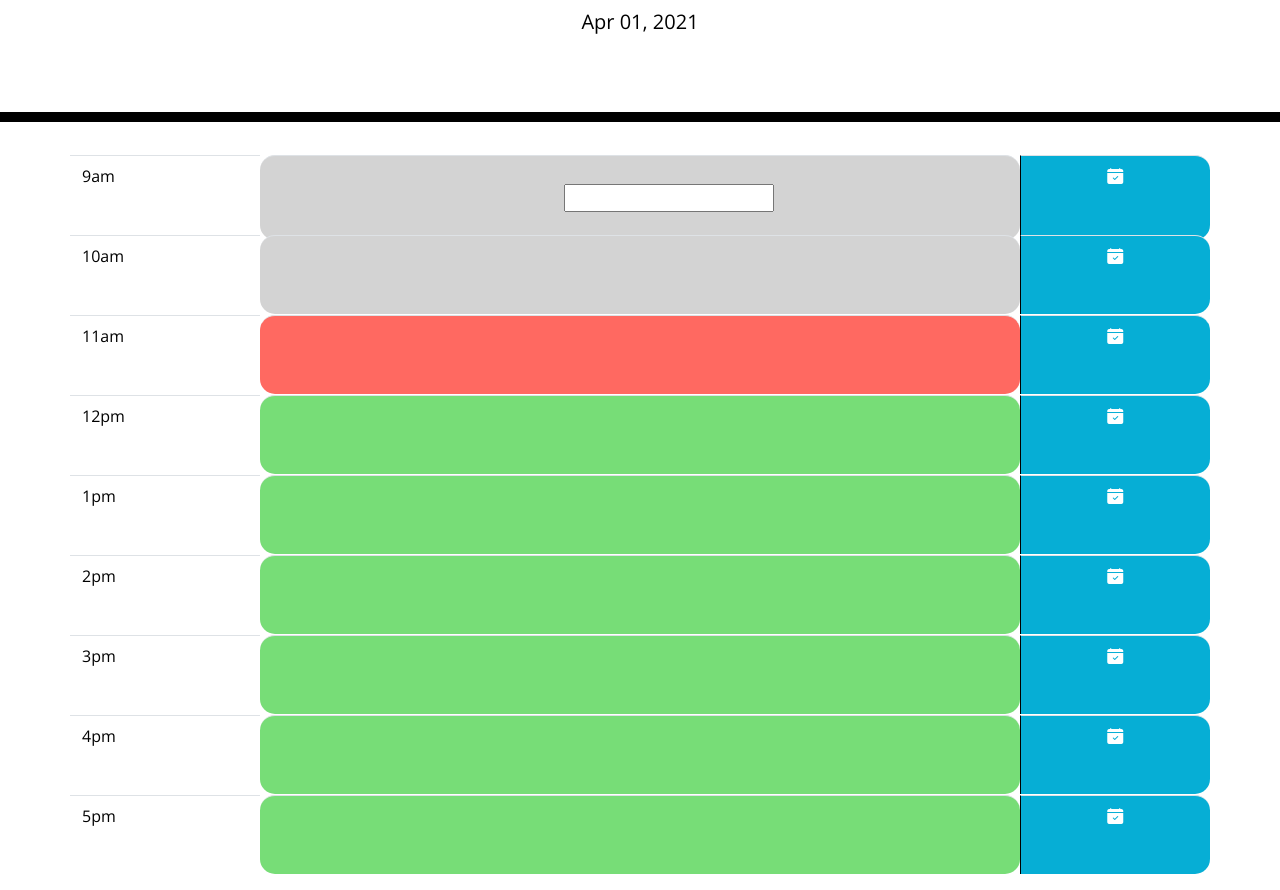
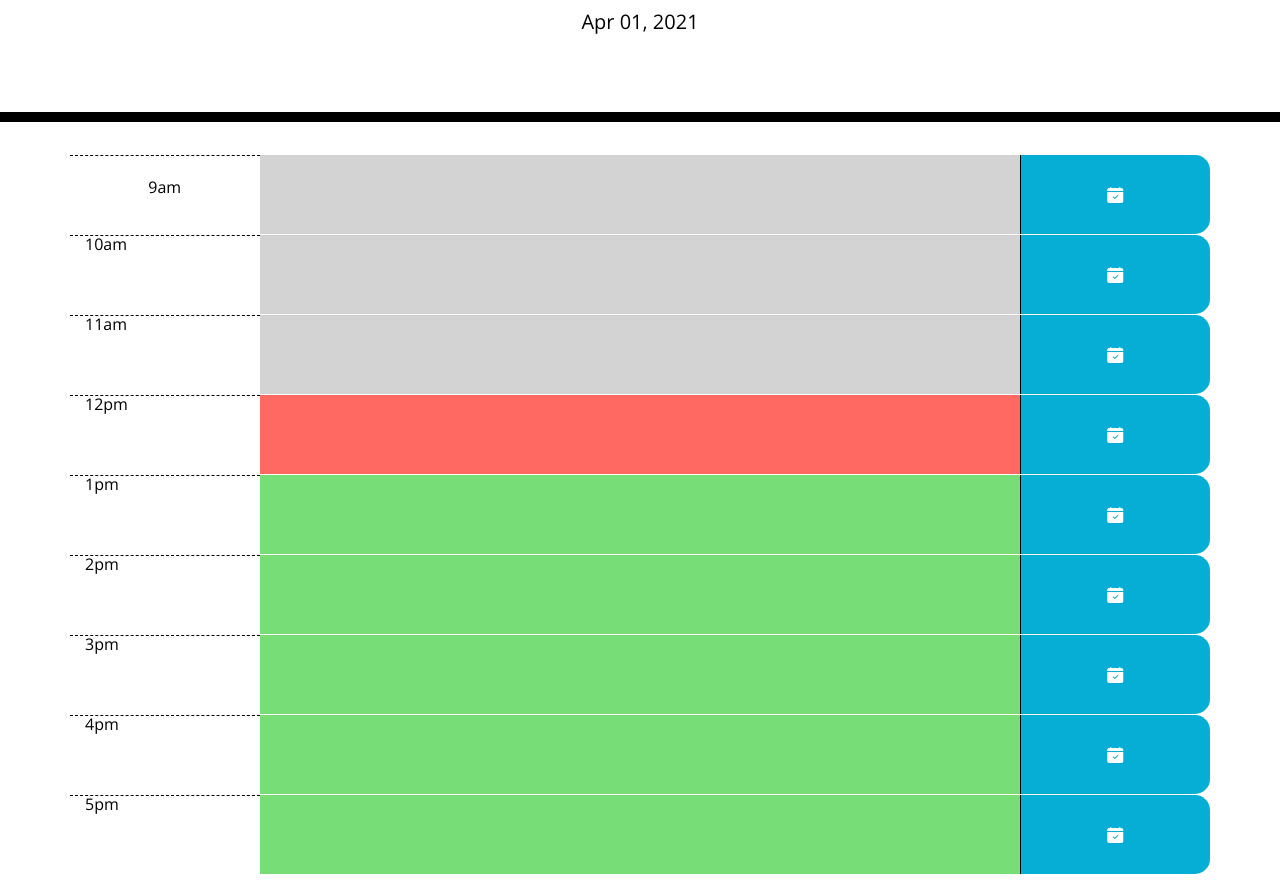
Before and after one commit to swillrich5/work-day-scheduler, a plain HTML site: page index.html in a window 1280 px wide. Shown: the part 182-1072 px from the top of the page. Drawn offline with nearby package versions, Linux system fonts and the light colour scheme.

Commit message:
tweaking layout bootstrap and css

```diff
--- a/assets/css/style.css
+++ b/assets/css/style.css
@@ -11,7 +11,10 @@ textarea {
   color: #000000;
   border-left: 1px solid black;
   padding: 10px;
+  margin-top: 5px;
+  box-shadow: none;
 }
+
 
 .jumbotron {
   text-align: center;
@@ -22,16 +25,20 @@ textarea {
 }
 
 .description {
-  white-space: pre-wrap;
+  /* white-space: pre-wrap; */
 }
 
 .time-block {
   text-align: center;
-  border-radius: 15px;
+  /* border-radius: 15px; */
+  display: flex;
+  flex-direction: row;
+  justify-content: center;
+  align-items: center;
 }
 
 .row {
-  white-space: pre-wrap;
+  /* white-space: pre-wrap; */
   height: 80px;
   border-top: 1px solid white;
 }
@@ -63,6 +70,10 @@ textarea {
   border-bottom-right-radius: 15px;
   background-color: #06aed5;
   color: white;
+  display: flex;
+  flex-direction: row;
+  justify-content: center;
+  align-items: center;
 }
 
 .saveBtn i:hover {
--- a/assets/js/script.js
+++ b/assets/js/script.js
@@ -1,19 +1,26 @@
 var currentDay = document.querySelector("#currentDay");
-var timeColumns = document.querySelectorAll(".time-block")
+var timeColumns = document.querySelectorAll(".data-entry");
+var inputField = document.querySelectorAll(".input-field");
 
 
 
 function setTimeColumnBackground(rightNow) {
+    var currentHour = moment("12pm", "hA").format("H");
+    console.log(currentHour);
     for (var i=0; i < timeColumns.length; i++) {
-        if (moment("11am", "hA").format("H") == (i+9)) {
+        console.log("currentHour = " + currentHour + " i+9 = " + (i+9) + " i = " + i);
+        console.log((currentHour == (i+9)));
+        if (currentHour == (i+9)) {  // present hour
             timeColumns[i].classList.remove("past");
             timeColumns[i].classList.remove("future");
             timeColumns[i].classList.add("present");
-        } else if (moment("11am", "hA").format("H") > (i+9)) {
+
+        } else if (currentHour > (i+9)) {  // past hours
+            // console.log("before noon");
             timeColumns[i].classList.remove("present");
             timeColumns[i].classList.remove("future");
             timeColumns[i].classList.add("past");
-        } else if (moment("11am", "hA").format("H") < (i+9)) {
+        } else if (currentHour < (i+9)) {  // future hours
             timeColumns[i].classList.remove("present");
             timeColumns[i].classList.remove("past");
             timeColumns[i].classList.add("future");
@@ -27,7 +34,7 @@ function setTimeColumnBackground(rightNow) {
 function displayTime() {
     var rightNow = moment().format('MMM DD, YYYY');
     currentDay.textContent = rightNow;
-    setTimeColumnBackground();
+    setTimeColumnBackground(rightNow);
   }
 
 
--- a/index.html
+++ b/index.html
@@ -2,11 +2,22 @@
 <html lang="en">
   <head>
     <meta charset="UTF-8" />
-    <meta name="viewport" content="width=device-width, initial-scale=1.0" />
-    <meta http-equiv="X-UA-Compatible" content="ie=edge" />
-    <link rel="stylesheet" href="https://stackpath.bootstrapcdn.com/bootstrap/4.3.1/css/bootstrap.min.css"/>
-    <link rel="stylesheet" href="https://use.fontawesome.com/releases/v5.8.1/css/all.css" integrity="sha384-50oBUHEmvpQ+1lW4y57PTFmhCaXp0ML5d60M1M7uH2+nqUivzIebhndOJK28anvf" crossorigin="anonymous" />
-    <link href="https://fonts.googleapis.com/css?family=Open+Sans&display=swap" rel="stylesheet"/>
+    <!-- <meta name="viewport" content="width=device-width, initial-scale=1.0" />
+    <meta http-equiv="X-UA-Compatible" content="ie=edge" /> -->
+    <link
+      rel="stylesheet"
+      href="https://stackpath.bootstrapcdn.com/bootstrap/4.3.1/css/bootstrap.min.css"
+    />
+    <link
+      rel="stylesheet"
+      href="https://use.fontawesome.com/releases/v5.8.1/css/all.css"
+      integrity="sha384-50oBUHEmvpQ+1lW4y57PTFmhCaXp0ML5d60M1M7uH2+nqUivzIebhndOJK28anvf"
+      crossorigin="anonymous"
+    />
+    <link
+      href="https://fonts.googleapis.com/css?family=Open+Sans&display=swap"
+      rel="stylesheet"
+    />
     <link rel="stylesheet" href="https://cdn.jsdelivr.net/npm/bootstrap-icons@1.4.1/font/bootstrap-icons.css">
     <link rel="stylesheet" href="./assets/css/style.css"/>
     <title>Work Day Scheduler</title>
@@ -22,57 +33,69 @@
     </header>
     <div class="container">
       <!-- Timeblocks go here -->
-      <table class="table">
-        <tbody>
-          <tr class="row">
-            <td class="col hour">9am</td>
-            <td class="col-8 time-block present">
-              <input class="description" type="text">
-            </td>
-            <td class="col saveBtn text-center"><i class="bi bi-calendar-check-fill"></i></td>
-          </tr>
-          <tr class="row">
-            <td class="col hour">10am</td>
-            <td class="col-8 time-block present"></td>
-            <td class="col saveBtn text-center"><i class="bi bi-calendar-check-fill"></i></td>
-          </tr>
-          <tr class="row">
-            <td class="col hour">11am</td>
-            <td class="col-8 time-block present"></td>
-            <td class="col saveBtn text-center"><i class="bi bi-calendar-check-fill"></i></td>
-          </tr>
-          <tr class="row">
-            <td class="col hour">12pm</td>
-            <td class="col-8 time-block present"></td>
-            <td class="col saveBtn text-center"><i class="bi bi-calendar-check-fill"></i></td>
-          </tr>
-          <tr class="row">
-            <td class="col hour">1pm</td>
-            <td class="col-8 time-block present"></td>
-            <td class="col saveBtn text-center"><i class="bi bi-calendar-check-fill"></i></td>
-          </tr>
-          <tr class="row">
-            <td class="col hour">2pm</td>
-            <td class="col-8 time-block present"></td>
-            <td class="col saveBtn text-center"><i class="bi bi-calendar-check-fill"></i></td>
-          </tr>
-          <tr class="row">
-            <td class="col hour">3pm</td>
-            <td class="col-8 time-block present"></td>
-            <td class="col saveBtn text-center"><i class="bi bi-calendar-check-fill"></i></td>
-          </tr>
-          <tr class="row">
-            <td class="col hour hour">4pm</td>
-            <td class="col-8 time-block present"></td>
-            <td class="col saveBtn text-center"><i class="bi bi-calendar-check-fill"></i></td>
-          </tr>
-          <tr class="row">
-            <td class="col hour">5pm</td>
-            <td class="col-8 time-block present"></td>
-            <td class="col saveBtn text-center"><i class="bi bi-calendar-check-fill"></i></td>
-          </tr>
-        </tbody>
-      </table>
+          <div class="row my-auto justify-center">
+            <div class="col hour text-center time-block"><p class="">9am</p> </div>
+            <div class="col-8 data-entry">
+              <textarea class="form-control bg-transparent border-0 shadow-none" id="" aria-describedby=""></textarea>
+            </div>
+            <div class="col saveBtn text-center"><i class="bi bi-calendar-check-fill"></i></div>
+          </div>
+          <div class="row">
+            <div class="col hour">10am</div>
+            <div class="data-entry description col-8">
+              <textarea class="form-control bg-transparent border-0 shadow-none" id="" aria-describedby=""></textarea>
+            </div>
+            <div class="col saveBtn text-center"><i class="bi bi-calendar-check-fill"></i></div>
+          </div>
+          <div class="row">
+            <div class="col hour">11am</div>
+            <div class="data-entry description col-8">
+              <textarea class="form-control bg-transparent border-0 shadow-none" id="" aria-describedby=""></textarea>
+            </div>
+            <div class="col saveBtn text-center"><i class="bi bi-calendar-check-fill"></i></div>
+          </div>
+          <div class="row">
+            <div class="col hour">12pm</div>
+            <div class="data-entry description col-8">
+              <textarea class="form-control bg-transparent border-0 shadow-none" id="" aria-describedby=""></textarea>
+            </div>
+            <div class="col saveBtn text-center"><i class="bi bi-calendar-check-fill"></i></div>
+          </div>
+          <div class="row">
+            <div class="col hour">1pm</div>
+            <div class="data-entry description col-8">
+              <textarea class="form-control bg-transparent border-0 shadow-none" id="" aria-describedby=""></textarea>
+            </div>
+            <div class="col saveBtn text-center"><i class="bi bi-calendar-check-fill"></i></div>
+          </div>
+          <div class="row">
+            <div class="col hour">2pm</div>
+            <div class="data-entry description col-8">
+              <textarea class="form-control bg-transparent border-0 shadow-none" id="" aria-describedby=""></textarea>
+            </div>
+            <div class="col saveBtn text-center"><i class="bi bi-calendar-check-fill"></i></div>
+          </div>
+          <div class="row">
+            <div class="col hour">3pm</div>
+            <div class="data-entry description col-8">
+              <textarea class="form-control bg-transparent border-0 shadow-none" id="" aria-describedby=""></textarea>
+            </div>
+            <div class="col saveBtn text-center"><i class="bi bi-calendar-check-fill"></i></div>
+          </div>
+          <div class="row">
+            <div class="col hour">4pm</div>
+            <div class="data-entry description col-8">
+              <textarea class="form-control bg-transparent border-0 shadow-none" id="" aria-describedby=""></textarea>
+            </div>
+            <div class="col saveBtn text-center"><i class="bi bi-calendar-check-fill"></i></div>
+          </div>
+          <div class="row">
+            <div class="col hour">5pm</div>
+            <div class="data-entry description col-8">
+              <textarea class="form-control bg-transparent border-0 shadow-none" id="" aria-describedby=""></textarea>
+            </div>
+            <div class="col saveBtn text-center"><i class="bi bi-calendar-check-fill"></i></div>
+          </div>
     </div>
 
     <script src="https://cdnjs.cloudflare.com/ajax/libs/jquery/3.2.1/jquery.min.js"></script>
```
Also changed, not shown: 1 other file.
